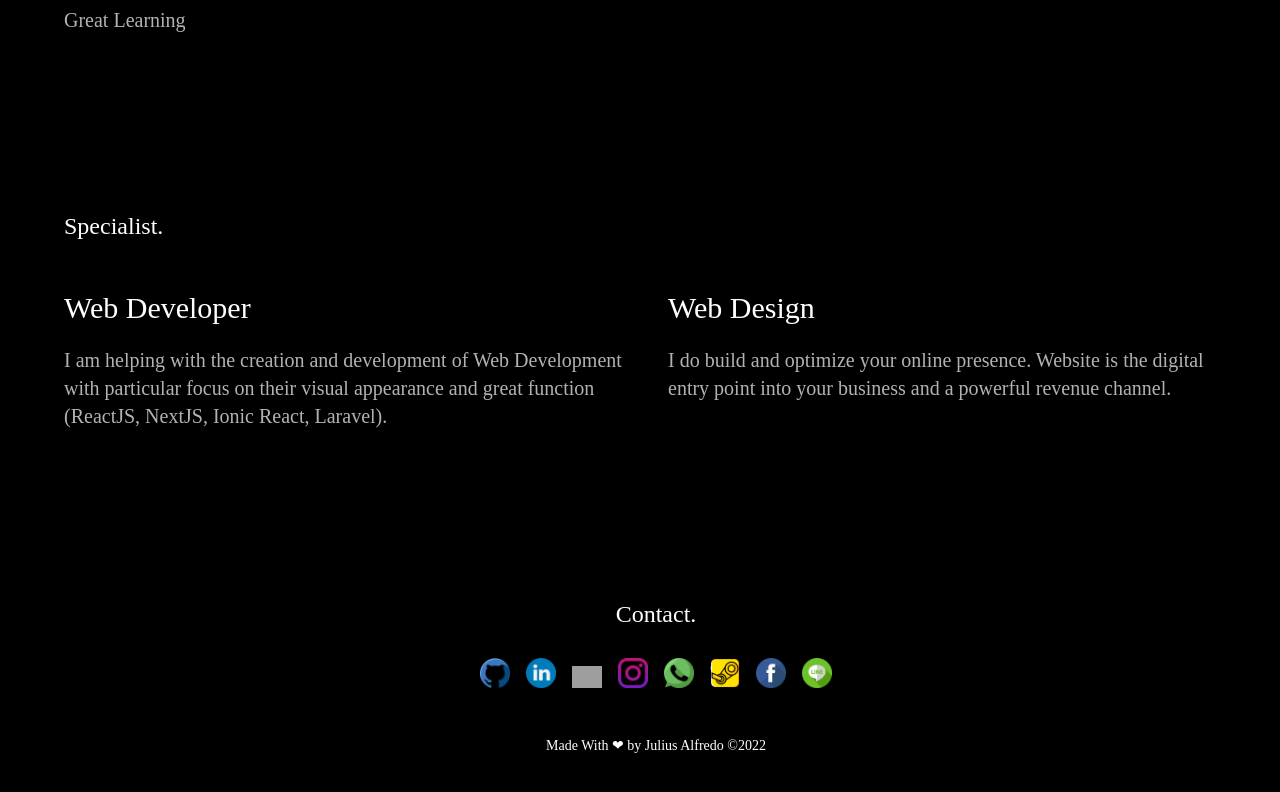
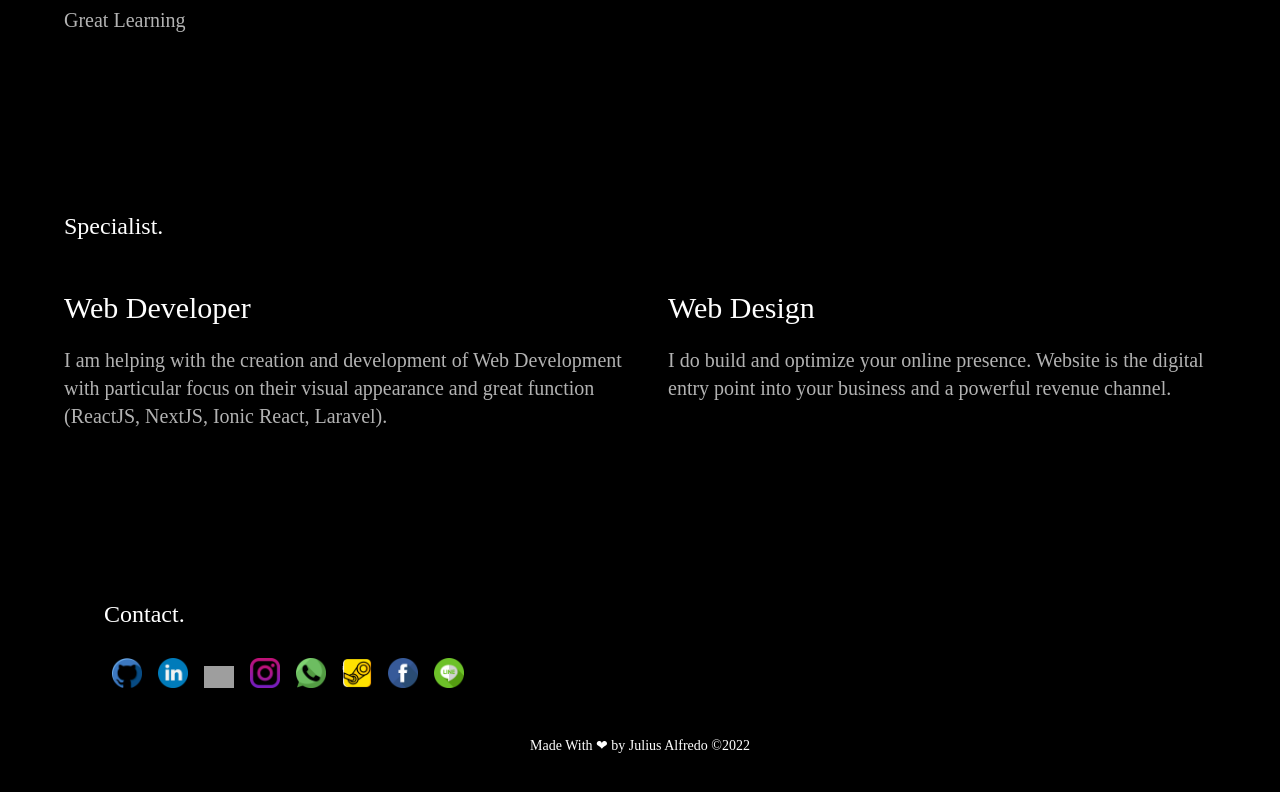
Before and after one commit to IArnFredo/Julius-Alfredo-Portfolio, a Next.js app: page / in a window 1280 px wide. Shown: the part 3342-4134 px from the top of the page. Built offline with nearby package versions, Linux system fonts and the light colour scheme; grey boxes are pictures that could not be loaded; a web font is replaced by a local one.

Commit message:
update web margin container

```diff
--- a/components/Socials/index.js
+++ b/components/Socials/index.js
@@ -6,7 +6,7 @@ import yourData from "../../yourData";
 
 const Socials = ({ className }) => {
   return (
-    <div className={`${className} text-center`}>
+    <div className={`${className}`}>
       {yourData.socials.map((social, index) => (
         <Button key={index} onClick={() => window.open(social.link)}>
           <img src={social.icon} alt={social.title} width="30vw"/>
--- a/pages/index.js
+++ b/pages/index.js
@@ -206,7 +206,7 @@ export default function Home() {
           >
             Specialist.
           </h1>
-          <div className="mt-10 px-12  grid grid-cols-2 mob:grid-cols-1 tab:grid-cols-2 laptop:grid-cols-2 laptop:mx-2 gap-6 container mx-auto">
+          <div className="mt-10 px-12 grid grid-cols-2 mob:grid-cols-1 tab:grid-cols-2 laptop:grid-cols-2 laptop:mx-2 gap-6 container mx-auto">
             {data.services.map((service, index) => (
               <ServiceCard
                 key={index}
@@ -218,21 +218,21 @@ export default function Home() {
         </div>
 
         <div
-          className="mt-40 mob:mt-5 laptop:mt-40 mob:p-2 laptop:p-0 laptop:mx-4 container mx-auto"
+          className="mt-40 mob:mt-5 laptop:mt-40 mob:p-2 laptop:p-0 laptop:mx-4"
           ref={contactRef}
         >
           <h1
             data-aos="flip-left"
             data-aos-duration="1000"
-            className="text-2xl text-bold container mx-auto text-center"
+            className="text-2xl text-bold px-12 laptop:mx-10"
           >
             Contact.
           </h1>
-          <div data-aos="flip-left" data-aos-duration="1000" className="mt-5 text-center container">
+          <div data-aos="flip-left" data-aos-duration="1000" className="mt-5 px-12 laptop:mx-10">
             <Socials />
           </div>
         </div>
-        <h1 className="text-sm text-bold mt-10 mob:mt-2 laptop:mt-10 mob:p-2 laptop:p-0 laptop:mx-4 container mx-auto text-center">
+        <h1 className="text-sm text-bold mt-10 text-center">
           Made With ❤ by Julius Alfredo ©2022
         </h1>
       </div>
```
